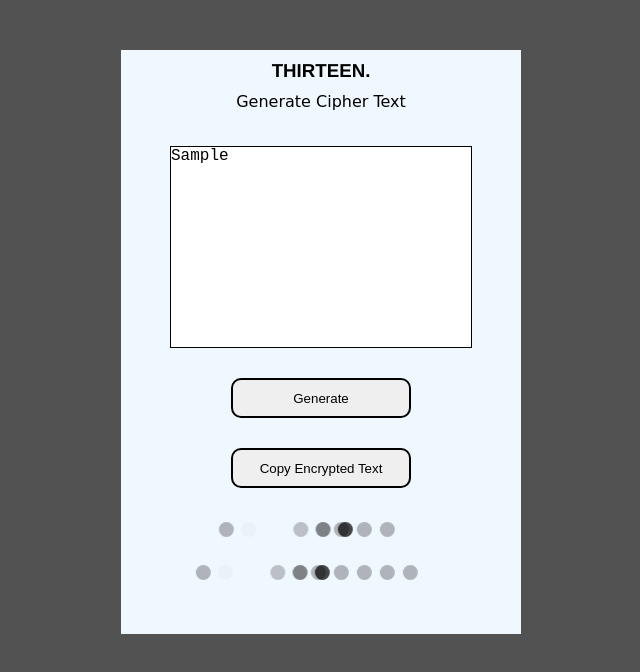
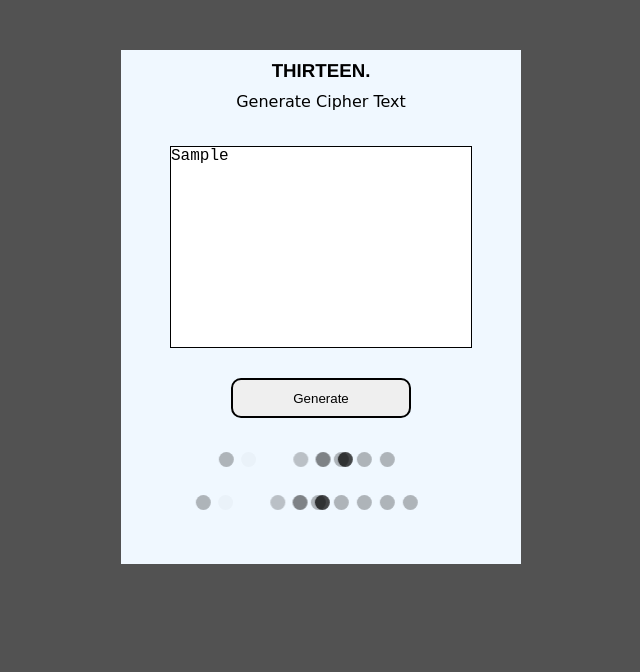
Before and after one commit to EwuraAmaSam/Thirteen, a plain HTML site: page generate.html in a window 1280 px wide. Both pictures are taken after typing "Sample" into the empty fields and a click on the button "Generate". Shown: the whole page, without its empty margins (329-969 px from the left). Drawn offline with Linux system fonts and the light colour scheme.

Commit message:
Fix reloading issues

```diff
--- a/generate.css
+++ b/generate.css
@@ -46,7 +46,7 @@ p{
     width: 180px;
     height: 40px;
     border-radius: 10px;
-    /* margin-bottom: 30px; */
+    margin-bottom: 30px;
     margin-top: 30px;
     outline: none;
     border: none;
--- a/generate.html
+++ b/generate.html
@@ -12,8 +12,8 @@
         <p>Generate Cipher Text</p>
         <textarea class="textarea" placeholder="Type the text here"></textarea>
 
-        <button class="generate" onclick="Display()">Generate</button>
-        <button class="copy" onclick="copyText()">Copy Encrypted Text</button>
+        <button class="generate">Generate</button>
+        <!-- <button class="copy" onclick="copyText()">Copy Encrypted Text</button> -->
 
         <div class="rol-balls">
             <div class="ball"></div>
--- a/generate.js
+++ b/generate.js
@@ -1,4 +1,5 @@
 var textarea = document.querySelector(".textarea")
+const generate = document.querySelector(".generate")
 var text = textarea.value
 
 var phrase = text.split(" ")
@@ -18,8 +19,13 @@ var ALPH = ['A', 'B', 'C', 'D', 'E', 'F', 'G', 'H', 'I',
 
 
 
+// let final = ""
+function Display(){
+    var text = textarea.value;
+    var phrase = text.split(" ")
     let final = ""
-function Display(){
+
+    // Loop through and convert each letter to another using ROT13
     for (var i = 0; i < phrase.length; i++){
         var word = phrase[i]
         for (var j = 0; j < word.length; j++){
@@ -47,26 +53,23 @@ function Display(){
     }
     console.log(final)
 
-    }
-    function copyText() {
-        var input = document.querySelector(".copy")
-
     var tempTextArea = document.createElement('textarea');
 
+  // Set the value of the textarea to the text you want to copy
   tempTextArea.value = final;
 
+  // Append the textarea to the DOM
   document.body.appendChild(tempTextArea);
 
+  // Select the text within the textarea
   tempTextArea.select();
 
+  // Copy the selected text to the clipboard
   document.execCommand('copy');
 
-        document.body.removeChild(tempTextArea);
-
-        alert('Text copied!');
-        function Refresh(){
+  // Remove the temporary textarea element from the DOM
+  document.body.removeChild(tempTextArea)
+    alert("Copied")
     location.reload()
-            document.querySelector(".textarea").value = ""
 }
-        Refresh()
-      }
+generate.addEventListener('click', Display)
```
Lines whose indentation alone changed are shown as unchanged.
